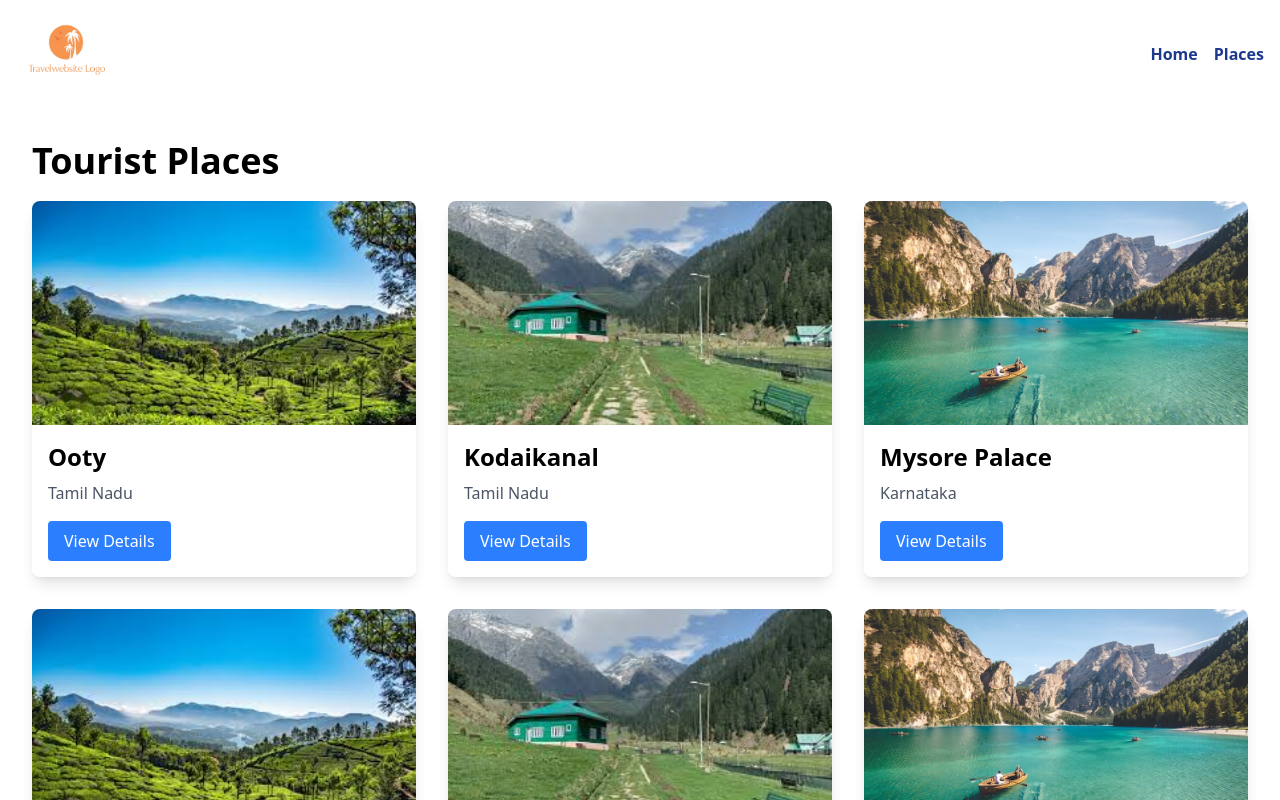
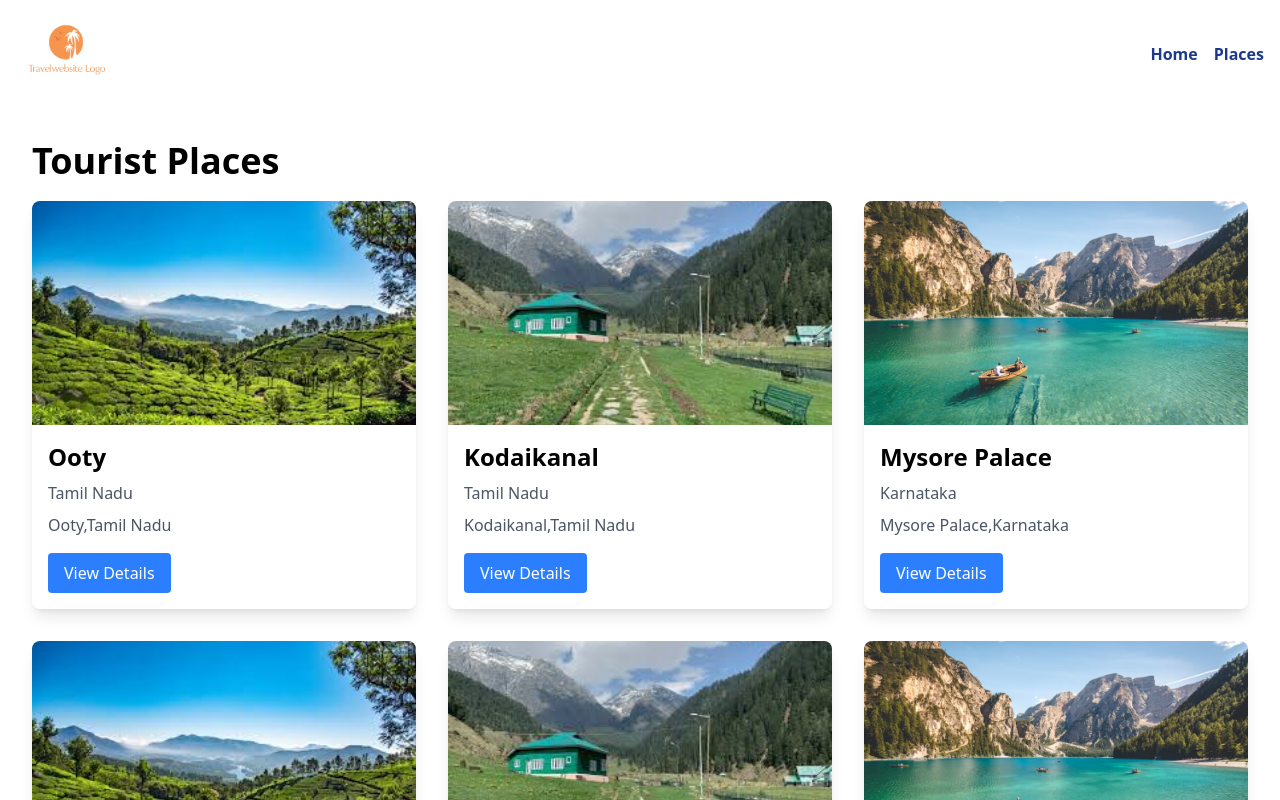
Before and after one commit to Ganeshmurthy-G/Mini-Tour-App-NextJS, a Next.js app: page /places in a window 1280 px wide. Shown: the top 800 px of the page. Built offline with nearby package versions, Linux system fonts and the light colour scheme.

Commit message:
Added place and location in places

```diff
--- a/src/app/places/page.js
+++ b/src/app/places/page.js
@@ -33,6 +33,10 @@ export default function PlacesPage() {
                 {place.location}
               </p>
 
+              <p className="text-gray-600 mt-2">
+                {place.name},{place.location}
+              </p>
+
               <Link
                 href={`/places/${place.id}`}
                 className="inline-block mt-4 bg-blue-500 text-white px-4 py-2 rounded"
```
